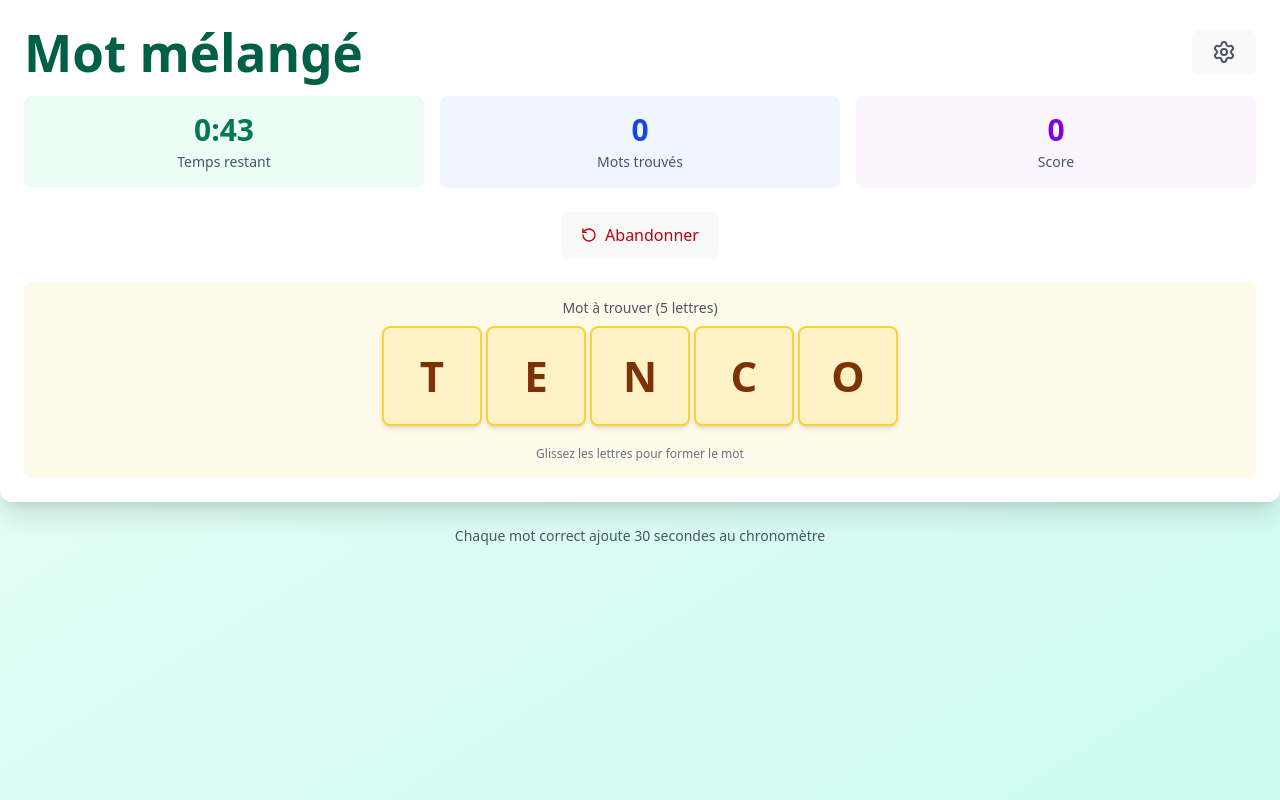
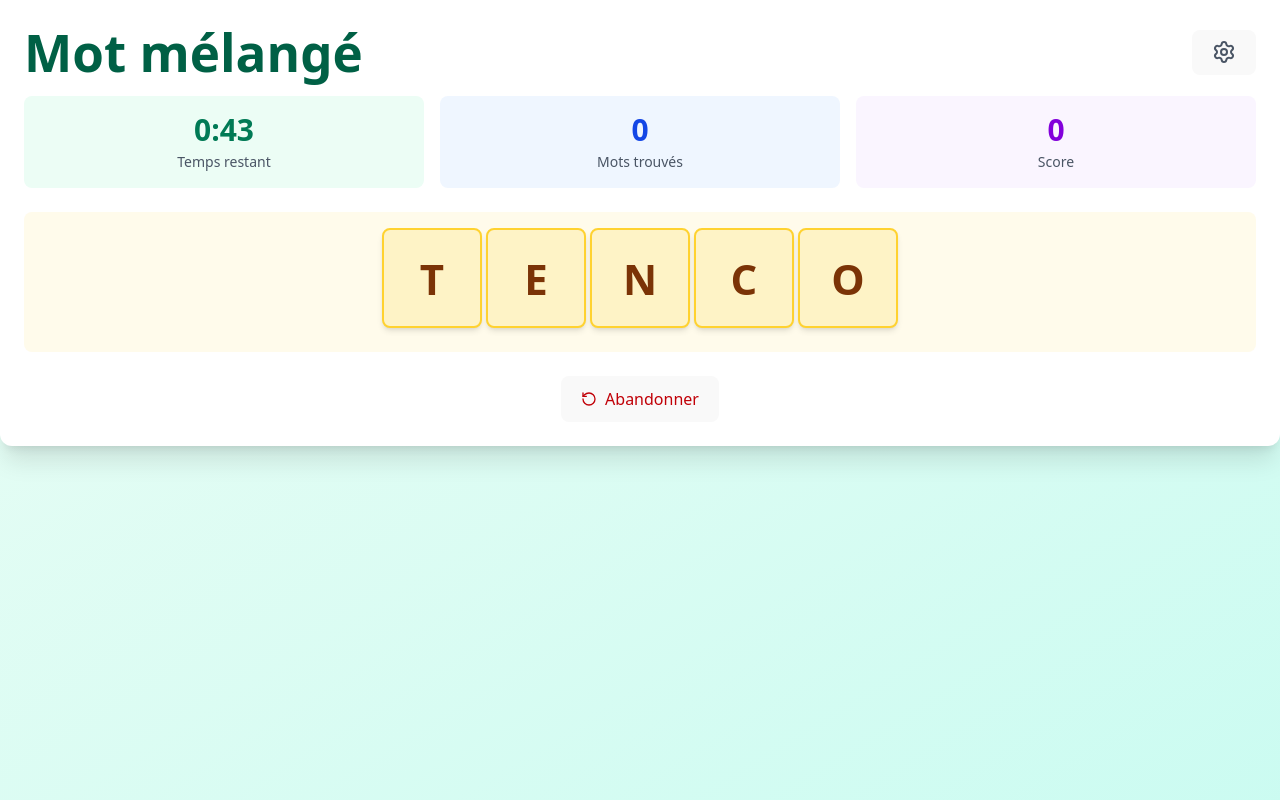
Before and after one commit to GabinKolly/mot_aleatoire, a React (Vite) app: page / in a window 1280 px wide. Both pictures are taken after a click on the button "Commencer". Built offline with nearby package versions, Linux system fonts and the light colour scheme.

Commit message:
Remove unnecessary explanations

```diff
--- a/src/App.jsx
+++ b/src/App.jsx
@@ -532,7 +532,6 @@ export default function ScrabbleTrainer() {
     return (
       <div className="space-y-6">
         <div className="bg-amber-50 py-4 rounded-lg text-center">
-          <div className="text-sm text-gray-600 mb-2">Mot à trouver ({currentWord.length} lettres)</div>
           <div className="flex justify-center gap-1 overflow-x-auto pb-2">
             {tiles.map((tile, index) => (
               <div
@@ -564,9 +563,15 @@ export default function ScrabbleTrainer() {
               </div>
             ))}
           </div>
-          <div className="text-xs text-gray-500 mt-3">
-            Glissez les lettres pour former le mot
-          </div>
+        </div>
+        <div className="text-center">
+          <button
+            onClick={giveUp}
+            className="inline-flex items-center gap-2 px-4 py-2 bg-red-100 text-red-700 rounded-lg hover:bg-red-200 transition-colors"
+          >
+            <RotateCcw className="w-4 h-4" />
+            Abandonner
+          </button>
         </div>
       </div>
     );
@@ -645,27 +650,11 @@ export default function ScrabbleTrainer() {
           {showSettings && renderSettings()}
           {renderStatsPanel()}
 
-          {isPlaying && (
-            <div className="text-center mb-6">
-              <button
-                onClick={giveUp}
-                className="inline-flex items-center gap-2 px-4 py-2 bg-red-100 text-red-700 rounded-lg hover:bg-red-200 transition-colors"
-              >
-                <RotateCcw className="w-4 h-4" />
-                Abandonner
-              </button>
-            </div>
-          )}
-
           {!isPlaying && !gameOver && !allWordsCompleted && renderStartScreen()}
           {!isPlaying && gameOver && renderGameOverScreen()}
           {!isPlaying && allWordsCompleted && renderVictoryScreen()}
           {isPlaying && renderGameplay()}
         </div>
-
-        <div className="text-center text-sm text-gray-600 px-4">
-          <p>Chaque mot correct ajoute {bonusTime} secondes au chronomètre</p>
-        </div>
       </div>
     </div>
   );
```
